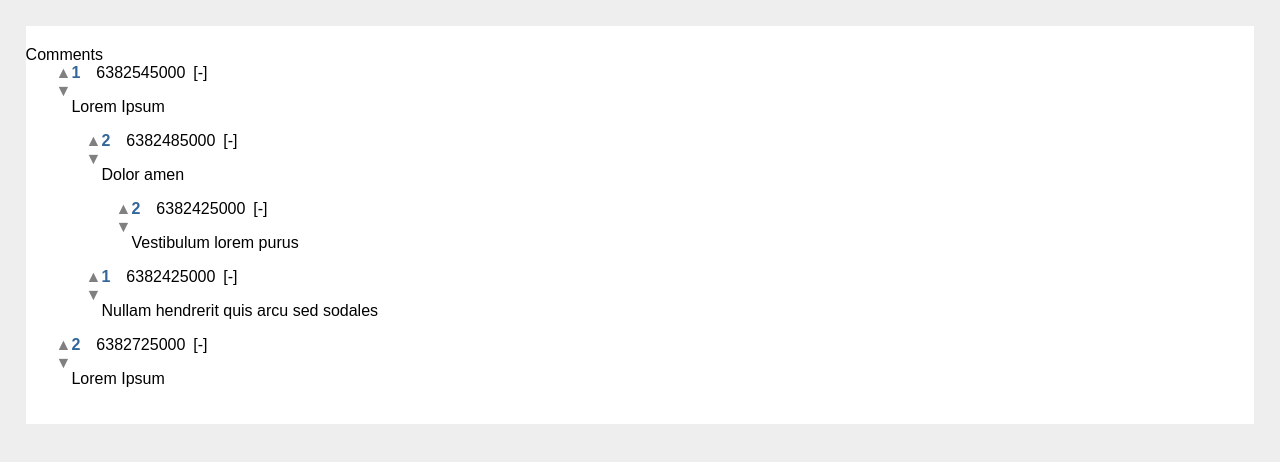
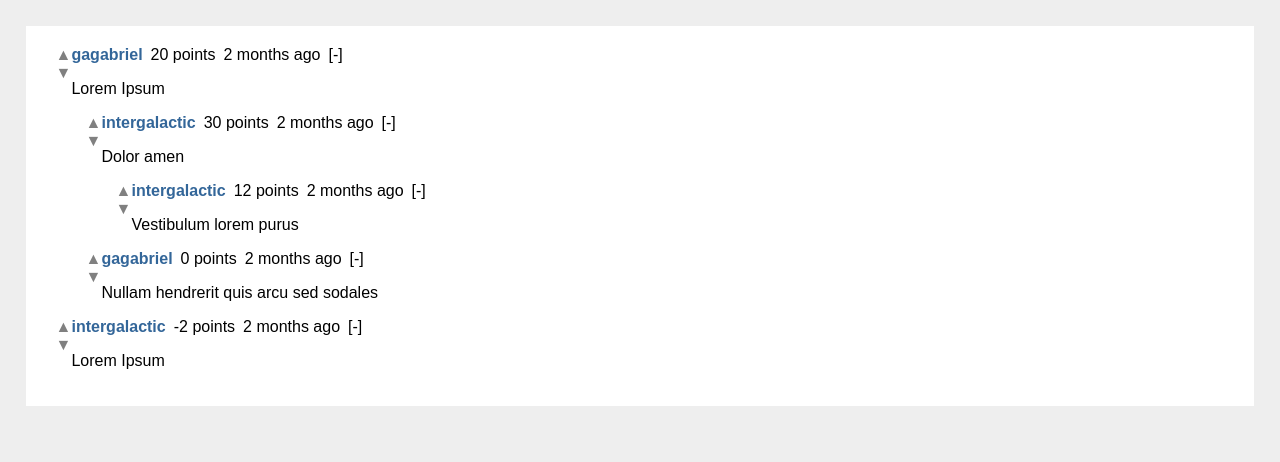
Before and after one commit to sloreti/reddit-like-comments, a React (Create React App) app: page / in a window 1280 px wide. Shown: the top 462 px of the page. Built offline with nearby package versions, Linux system fonts and the light colour scheme.

Commit message:
Look up user IDs and display usernames. Pretty print elapsed time

```diff
--- a/src/components/Comment.js
+++ b/src/components/Comment.js
@@ -2,14 +2,13 @@ import React,  { Component } from 'react';
 
 export default class Comment extends Component {
 
-  constructor(props) {
-    super(props);
-    this.state = {
-      optimisticUpdate: 0
-    }
-    this.vote = this.vote.bind(this)
+  state = { optimisticUpdate: 0 };
+  vote = this.vote.bind(this);
+  userLookup = this.userLookup.bind(this);
+
+  userLookup(id) {
+    return this.props.users.find( u => u.id === id ).username
   }
-
 
   vote(optimisticUpdate) {
     if (optimisticUpdate === this.state.optimisticUpdate) {
@@ -23,7 +22,22 @@ export default class Comment extends Component {
   elapsedTime() {
     var createdAt = new Date(this.props.createdAt)
     var now = new Date()
-    return now - createdAt;
+    return this.simplePrettyTime(now - createdAt);
+  }
+
+  simplePrettyTime(ms) {
+    ms = Math.abs(ms)
+    if (ms >= 1000*60*60*24*365) {
+      return Math.floor(ms / (1000*60*60*24*365)) + " years"
+    } else if (ms >= 1000*60*60*24*30) {
+      return Math.floor(ms / (1000*60*60*24*30)) + " months"
+    } else if (ms >= 1000*60*60*24) {
+      return Math.floor(ms / (1000*60*60*24)) + " days"
+    } else if (ms >= 1000*60*60) {
+      return Math.floor(ms / (1000*60*60)) + " hours"
+    } else {
+      return Math.floor(ms / (1000*60)) + " minutes"
+    }
   }
 
   render() {
@@ -35,9 +49,9 @@ export default class Comment extends Component {
             vote={this.vote}
           />
     	    <div>
-    	    	<a className="username">{this.props.user}</a>
-            <span className="points">{this.state.points}</span>
-            <span className="createdAt">{this.elapsedTime()}</span>
+    	    	<a className="username">{this.userLookup(this.props.user)}</a>
+            <span className="points">{this.props.initialPoints + this.state.optimisticUpdate} points</span>
+            <span className="createdAt">{this.elapsedTime()} ago</span>
             <span className="showHide">[-]</span>
     	    	<p>{this.props.text}</p>
     	    </div>
@@ -52,6 +66,7 @@ export default class Comment extends Component {
               text={comment.text}
               user={comment.user}
               comments={comment.comments}
+              users={this.props.users}
             />
           )
         }
--- a/src/components/CommentSection.js
+++ b/src/components/CommentSection.js
@@ -5,7 +5,6 @@ export default function CommentSection(props) {
 
   return (
     <div className="comment-section">
-      Comments
       {
         props.data.map((comment) =>
           <Comment
@@ -16,6 +15,7 @@ export default function CommentSection(props) {
             text={comment.text}
             user={comment.user}
             comments={comment.comments}
+            users={props.users}
           />
         )
       }
```
